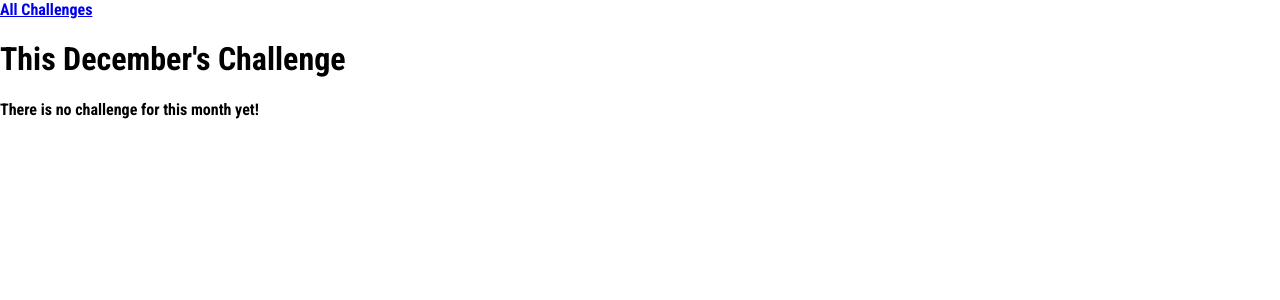
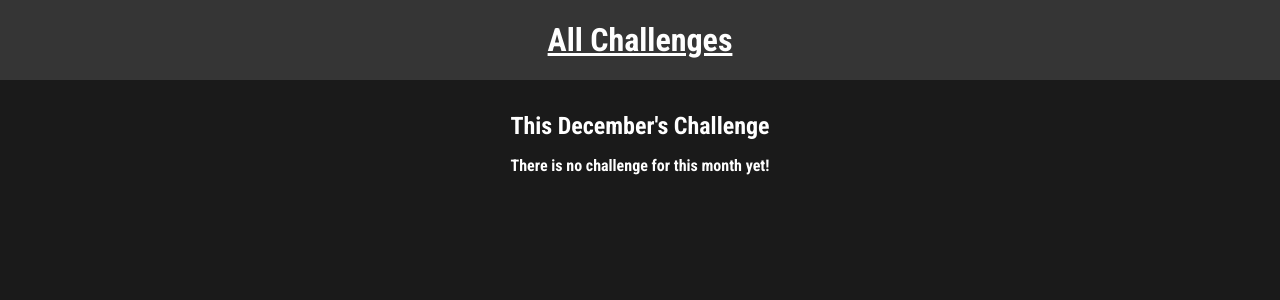
Before and after one commit to chanhthi1502/django-practices-001, a Django app: page /challenges/december in a window 1280 px wide. Shown: the top 300 px of the page. Run offline with Django 4.2, Linux system fonts and the light colour scheme.

Commit message:
Adding CSS style

```diff
--- /dev/null
+++ b/challenges/static/challenges/challenge.css
@@ -0,0 +1,22 @@
+h1 {
+    font-size: 1.5rem;
+    font-weight: normal;
+    margin: 2rem 0 1rem 0;
+    color: #cf54a6;
+}
+
+h2 {
+    font-size: 1.5rem;
+    font-weight: bold;
+}
+
+h1,
+h2 {
+    text-align: center;
+    color: white;
+}
+
+.fallback {
+    text-align: center;
+    color: white;
+}
--- /dev/null
+++ b/challenges/static/challenges/includes/header.css
@@ -0,0 +1,24 @@
+header {
+    width: 100%;
+    height: 5rem;
+    background-color: #353535;
+}
+
+header nav{
+    width: 100%;
+    height: 100%;
+    display: flex;
+    justify-content: center;
+    align-items: center;
+}
+
+header nav a{
+    color: white;
+    font-size: 2rem;
+    font-weight: bold;
+}
+
+header nav a:hover,
+header nav a:active {
+    color: #7e0154
+}
--- a/challenges/templates/challenges/challenge.html
+++ b/challenges/templates/challenges/challenge.html
@@ -1,8 +1,11 @@
-{% extends 'base.html' %} {% block page_title %} {{ month | title}} Challenge
-{%endblock %} {% block content %} {% include "challenges/includes/header.html"%}
+{% extends 'base.html' %} {% load static %} {% block css_files %} <link
+rel="stylesheet" href="{% static "challenges/challenge.css" %}"> <link
+rel="stylesheet" href="{% static "challenges/includes/header.css" %}">
+{%endblock%} {% block page_title %} {{ month | title}} Challenge {%endblock %}
+{%block content %} {% include "challenges/includes/header.html"%}
 <h1>This {{ month | title}}'s Challenge</h1>
 {% if text is not None %}
 <h2>{{ text }}</h2>
 {% else %}
-<p>There is no challenge for this month yet!</p>
+<p class="fallback">There is no challenge for this month yet!</p>
 {% endif %} {% endblock %}
--- a/challenges/templates/challenges/index.html
+++ b/challenges/templates/challenges/index.html
@@ -2,6 +2,7 @@
 {% load static %}
 {% block css_files %}
 <link rel="stylesheet" href="{% static "challenges/challenges.css" %}">
+<link rel="stylesheet" href="{% static "challenges/includes/header.css" %}">
 {% endblock %}
 
   {% block page_title %}
--- a/static/style.css
+++ b/static/style.css
@@ -5,5 +5,6 @@ html {
 }
 
 body {
-    margin: 0
+    margin: 0;
+    background-color: #1a1a1a;
 }
```
Also changed, not shown: challenges/static/challenges/challenges.css (+34 -0 lines).
